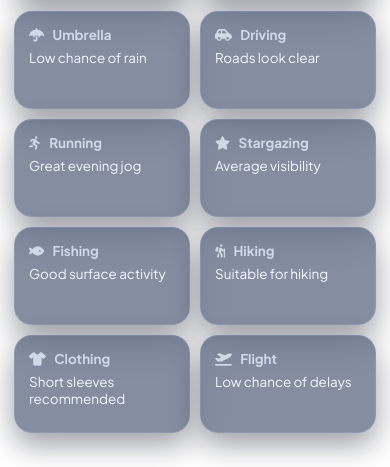
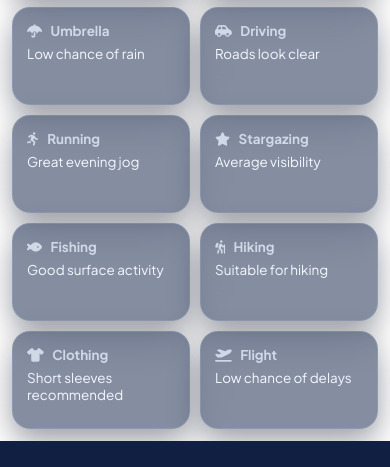
Before and after one commit to zkaz1i/Weather_Forecast, a Flask app: page / in a window 390 px wide. Shown: the part 1019-1486 px from the top of the page. After the commit the page ends 1460 px from the top, so only its background shows below. Run offline with Flask 3, Linux system fonts and the light colour scheme; data that the repository does not hold is empty.

Commit message:
fix: enhance layout and responsiveness by adjusting width and box-sizing properties

```diff
--- a/static/css/style.css
+++ b/static/css/style.css
@@ -581,3 +581,19 @@ body.auth-page {
     .hero-high-low, .condition { font-size: 1.45rem; }
     .lifestyle-row { grid-template-columns: repeat(2, minmax(0, 1fr)); }
 }
+
+* {
+    max-width: 100%;
+    box-sizing: border-box;
+}
+
+html, body {
+    width: 100%;
+    overflow-x: hidden;
+}
+
+.app-shell {
+    width: 100%;
+    max-width: 100%;
+    padding: 12px;
+}
```
